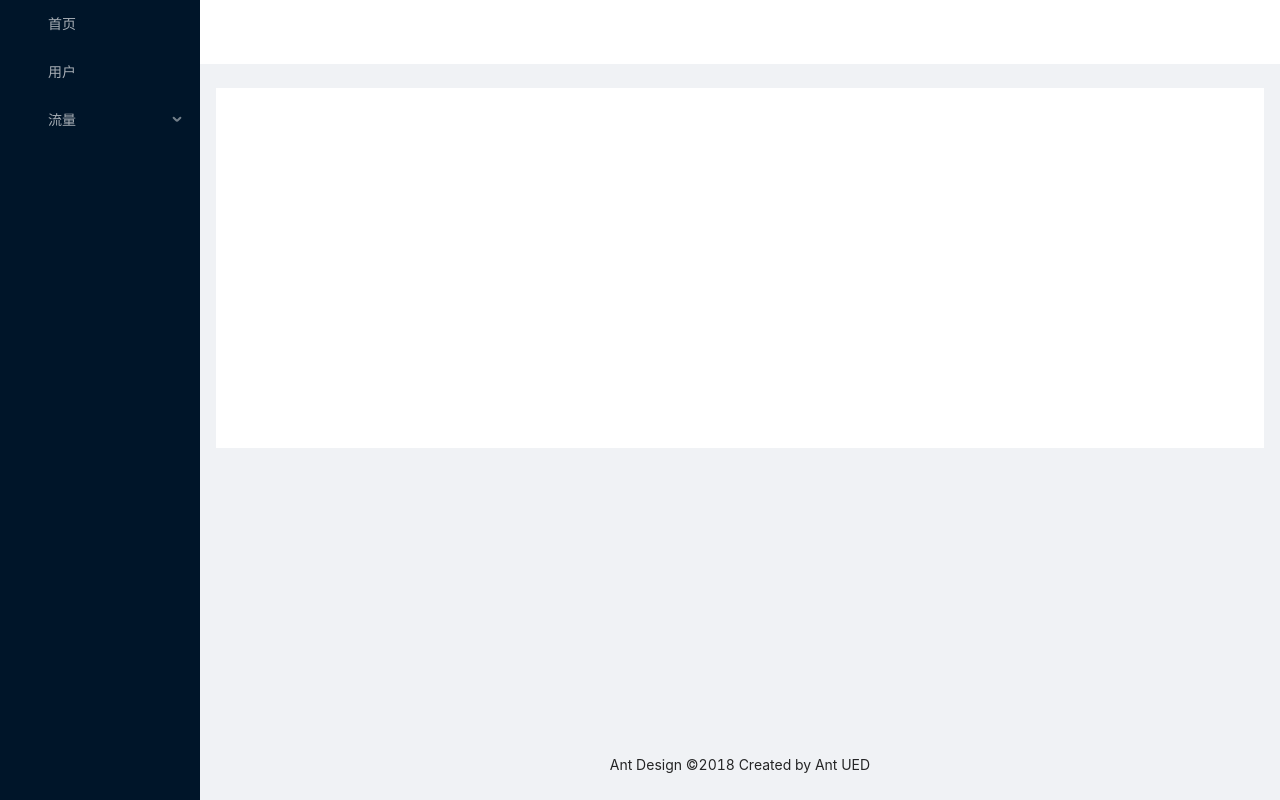
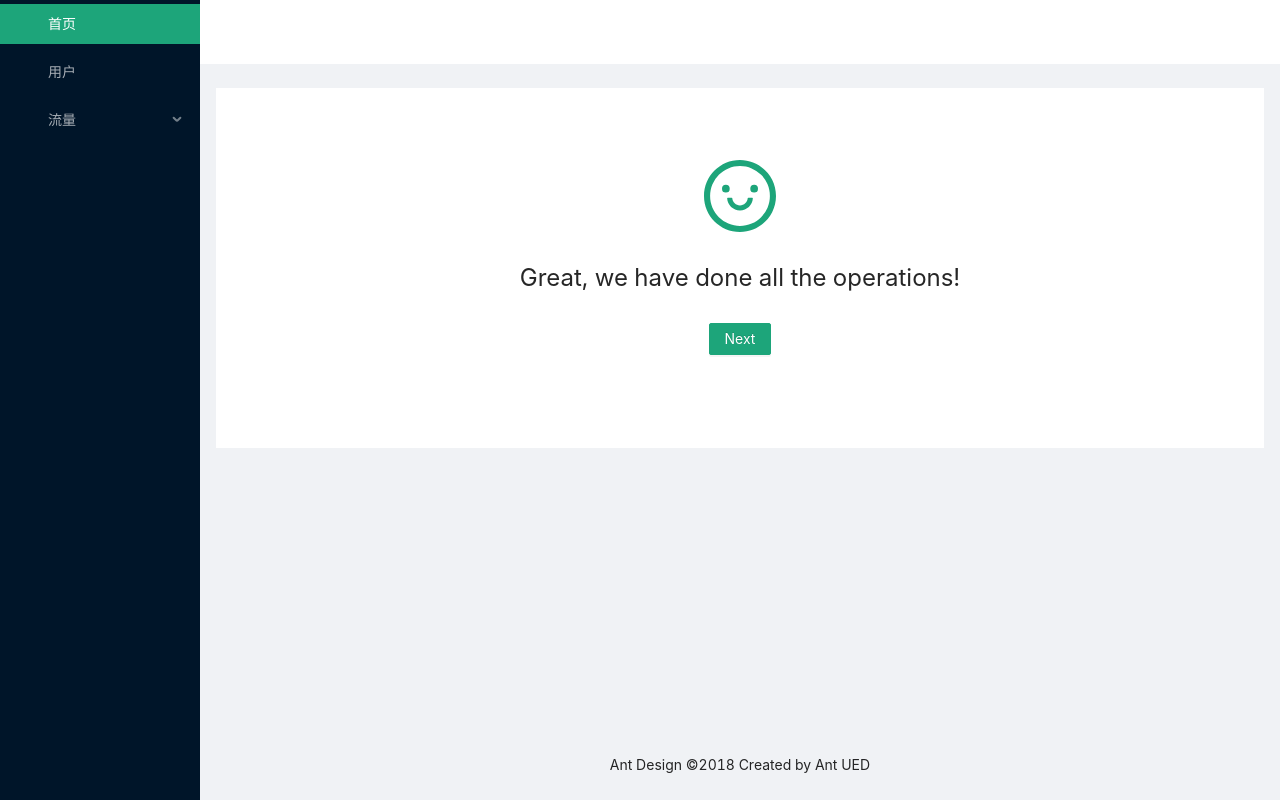
Before and after one commit to ig666/webAssembly-app, a React (Create React App) app: page /home in a window 1280 px wide. Built offline with nearby package versions, Linux system fonts and the light colour scheme; sample sign-in values are in the browser's storage.

Commit message:
modify 隔离独立页面(eg:登陆) 和功能页面

```diff
--- a/src/components/authRoute.tsx
+++ b/src/components/authRoute.tsx
@@ -7,7 +7,7 @@
 import React, { FC } from "react";
 
 import { Redirect, Route, RouteProps } from "react-router-dom";
-
+import EntireRoute from '../router/entireRoute'
 interface Props {
   routeData: shouldRenderProps[];
 }
@@ -18,13 +18,14 @@ const AuthRoute: FC<AuthRouteProps> = (props) => {
   const isLogin = localStorage.getItem("isLogin");
   //当前路径所在的路由item信息
   const targetRouteObj = routeData.find((item) => item.path === pathname);
+  //顶级路由信息
+  const entireRouteObj = EntireRoute.find((item) => item.path === pathname)
   //未登录，路径存在，且不需要拦截则直接进入该页面
   if (targetRouteObj && !targetRouteObj.auth && !isLogin) {
     let { component } = targetRouteObj;
 
     return <Route path={pathname} component={component}></Route>;
   }
-
   //登录
   if (isLogin) {
     // 如果要进入登录页面
@@ -42,7 +43,7 @@ const AuthRoute: FC<AuthRouteProps> = (props) => {
       }
     }
   } else {
-    if (targetRouteObj && targetRouteObj.auth) {
+    if ((targetRouteObj && targetRouteObj.auth) || entireRouteObj) {
       return <Redirect to="/login" />;
     } else {
       return <Redirect to="/404" />;
--- a/src/layout/content.tsx
+++ b/src/layout/content.tsx
@@ -1,31 +1,49 @@
-import React, { FC } from 'react'
-import { Layout } from 'antd'
-import { permissionList } from '../mock/permissions'
-import { Route } from 'react-router-dom'
-import Routers from '../router/index'
+import React, { FC } from "react";
+import { permissionList } from "../mock/permissions";
+import { Switch } from "react-router-dom";
+import Siders from './sider'
+import Routers from "../router/index";
+import AuthRoute from "../components/authRoute";
+import { Layout } from 'antd';
+import Footers from './footer'
 
-
-const { Content } = Layout;
+const { Content, Header } = Layout;
 const Contents: FC = () => {
   //根据后端permissionList动态载入组件
+  let routeData: shouldRenderProps[] = [];
   const rednderRoute = (routes: shouldRenderProps[]): any => {
-        return routes.map(item => {
+    routes.map((item) => {
       if (item.childrens) {
-                return rednderRoute(item.childrens)
+        return rednderRoute(item.childrens);
       } else {
         if (permissionList.includes(item.path)) {
-                    return <Route key={item.path} path={item.path} exact component={item.component}></Route>
+          routeData.push(item);
         }
       }
-        })
-    }
+    });
+  };
+  rednderRoute(Routers);
   return (
-        <Content style={{ margin: '24px 16px 0' }}>
-            <div className="site-layout-background" style={{ padding: 24, minHeight: 360 }}>
-                {rednderRoute(Routers)}
+    <Layout style={{ height: '100%' }}>
+      <Siders />
+      <Layout>
+        <Header className="site-layout-sub-header-background" style={{ padding: 0 }} />
+        <Content style={{ margin: "24px 16px 0" }}>
+          <div
+            className="site-layout-background"
+            style={{ padding: 24, minHeight: 360 }}
+          >
+            <Switch>
+              {routeData.map((item: any, index: number) => {
+                return <AuthRoute key={index} routeData={routeData} />;
+              })}
+            </Switch>
           </div>
         </Content>
-    )
-}
+        <Footers />
+      </Layout>
+    </Layout>
+  );
+};
 
 export default Contents;
--- a/src/layout/index.tsx
+++ b/src/layout/index.tsx
@@ -1,25 +1,18 @@
 import React, { FC } from 'react'
-import Footers from './footer'
-import Contents from './content'
-import Siders from './sider'
-import { BrowserRouter as Router, Route, Switch } from 'react-router-dom'
-import { Layout } from 'antd';
-
-const { Header } = Layout;
+import { BrowserRouter as Router, Switch, Route } from 'react-router-dom'
+import EntireRoute from '../router/entireRoute'
+import Content from '../layout/content'
 
 const AppRouter: FC = () => {
     return (
         <Router>
             <Switch>
-                {/* <Route path='/login' component={}> */}
-                <Layout style={{ height: '100%' }}>
-                    <Siders />
-                    <Layout>
-                        <Header className="site-layout-sub-header-background" style={{ padding: 0 }} />
-                        <Contents />
-                        <Footers />
-                    </Layout>
-                </Layout>
+                {
+                    EntireRoute.map((item, index) => {
+                        return <Route exact key={index} path={item.path} component={item.component}></Route>
+                    })
+                }
+                <Route path='/' component={Content} ></Route>
             </Switch>
         </Router>
     )
--- a/src/mock/permissions.ts
+++ b/src/mock/permissions.ts
@@ -1,10 +1,9 @@
 
 export const permissionList=[
-    '/',
+    '/home',
     '/user',
     '/flow',
     '/flow/list',
     '/flow/oder',
     '/404',
-    '/login',
 ]
--- /dev/null
+++ b/src/router/entireRoute.ts
@@ -0,0 +1,19 @@
+import Login from '../pages/login/login'
+import Content from '../layout/content'
+const Logins:shouldRenderProps[]= [
+    {
+        path:'/login',
+        title:"登录",
+        hidden:true,
+        component:Login
+    },
+    {
+        path:'/',
+        title:"主页面",
+        hidden:true,
+        component:Content
+    },
+
+]
+
+export default Logins
--- a/src/router/route/home.ts
+++ b/src/router/route/home.ts
@@ -2,7 +2,7 @@ import Home from '../../pages/home/home'
 
 const Homes:shouldRenderProps[]= [
     {
-        path:'/',
+        path:'/home',
         icon:'icon-tuichu',
         title:"首页",
         auth:true,
--- a/src/router/route/login.ts
+++ /dev/null
@@ -1,12 +0,0 @@
-import Login from '../../pages/login/login'
-
-const Logins:shouldRenderProps[]= [
-    {
-        path:'/login',
-        title:"登录",
-        hidden:true,
-        component:Login
-    },
-]
-
-export default Logins
```
Also changed, not shown: 1 other file (tests, documents, lock files or other folders). Lines whose indentation alone changed are shown as unchanged.
